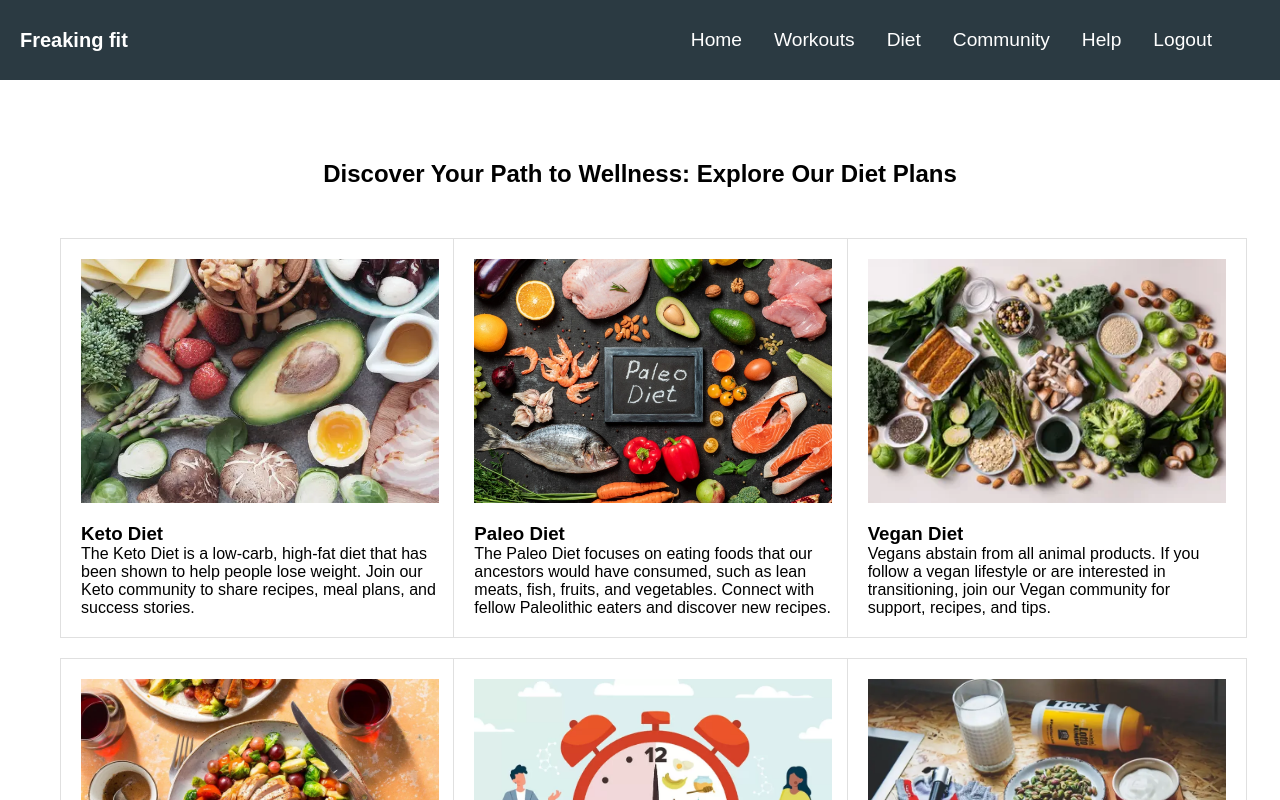
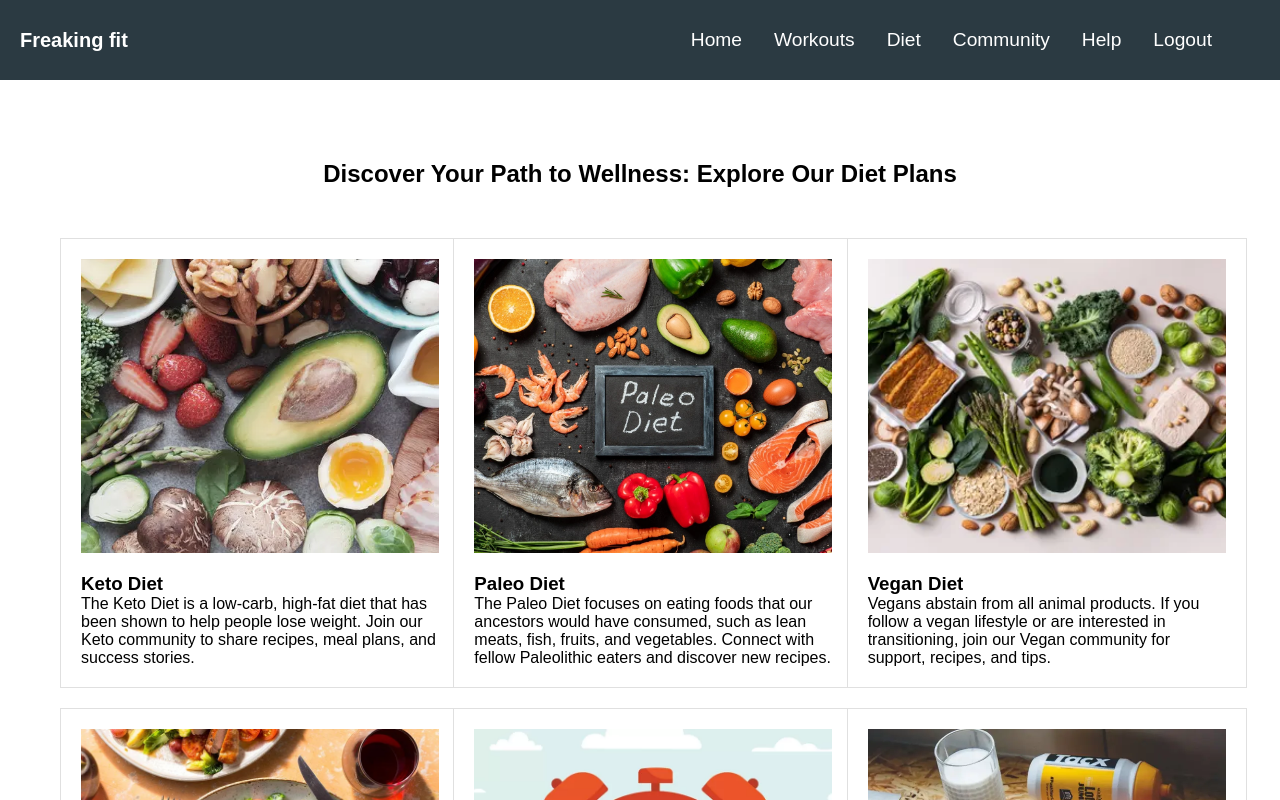
Before and after one commit to saivivek116/Freaking_Fit, a React (Create React App) app: page /diet in a window 1280 px wide. Shown: the top 800 px of the page. Built offline with nearby package versions, Linux system fonts and the light colour scheme; sample sign-in values are in the browser's storage.

Commit message:
fixed diet images

```diff
--- a/src/pages/diet.scss
+++ b/src/pages/diet.scss
@@ -27,7 +27,7 @@
     align-items: center;
     text-align: left;
     width: 400px;
-    height: 400px;
+    height: 450px;
 }
 
 .diet-plan-item img {
```
